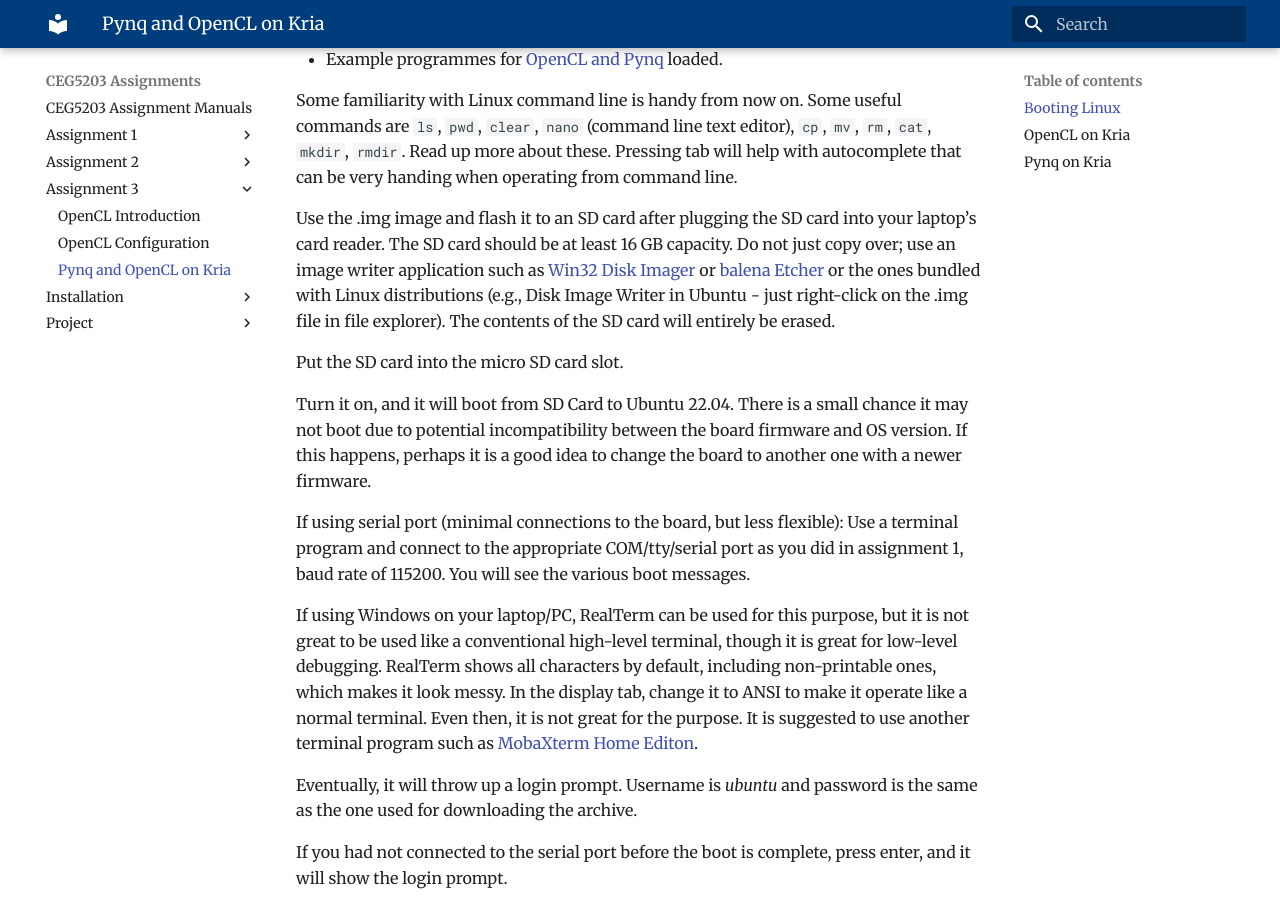
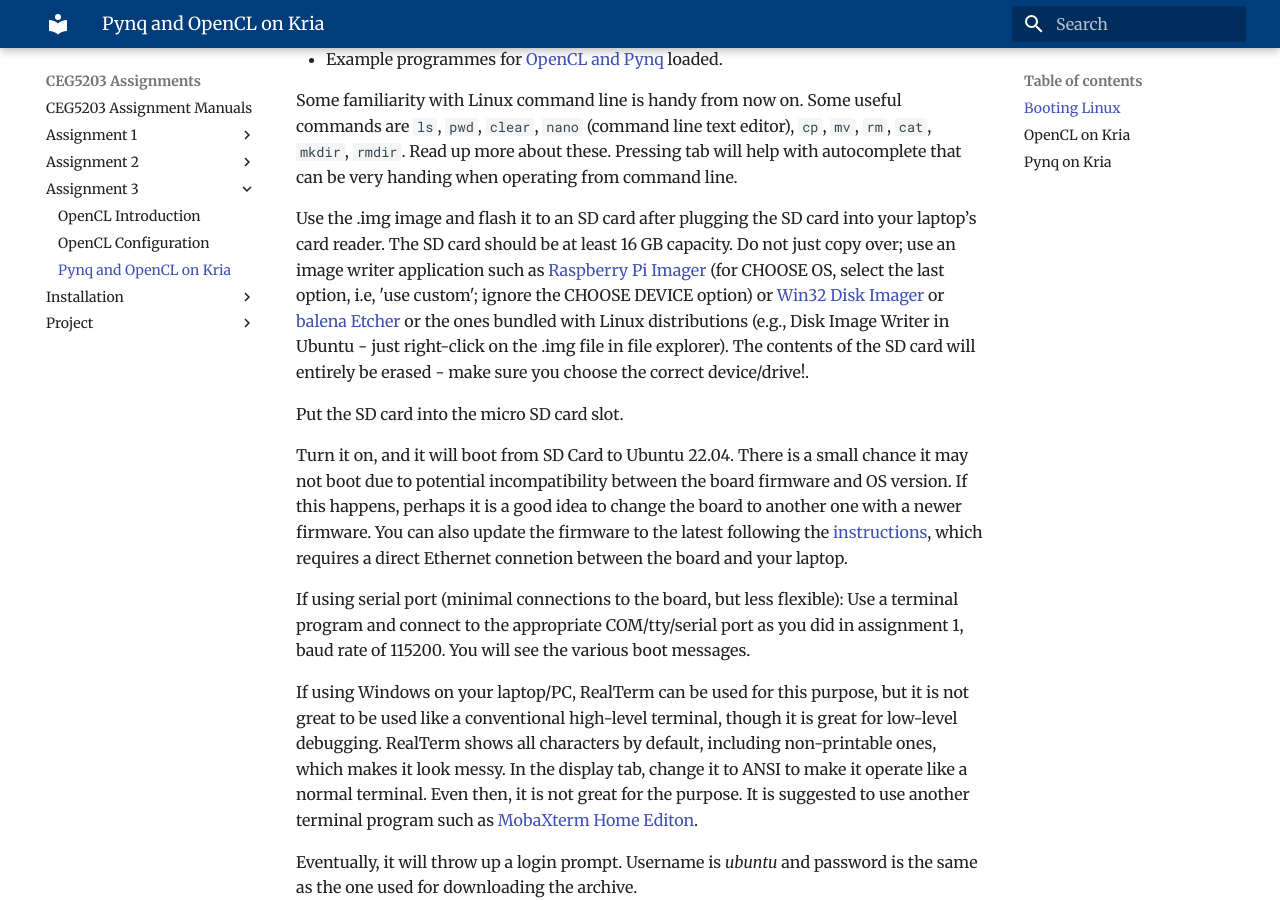
Before and after one commit to NUS-CEG5203/assignments, an MkDocs documentation site: the page built from docs/Assignment_3/3_Pynq_OpenCL_Kria.md, in a window 1280 px wide and 900 px high, scrolled down 781 px. Built offline with MkDocs 1.6.1 and Material for MkDocs 9.7.7, drawn with Linux system fonts in a browser that asks for light colours.

Commit message:
Update SD card flashing instructions to include Raspberry Pi Imager as an option

```diff
--- a/docs/Assignment_3/3_Pynq_OpenCL_Kria.md
+++ b/docs/Assignment_3/3_Pynq_OpenCL_Kria.md
@@ -26,11 +26,11 @@ It is the [official Kria Ubuntu 22.04 image](https://ubuntu.com/download/amd) mo
 Some familiarity with Linux command line is handy from now on. Some useful commands are
 `ls`, `pwd`, `clear`, `nano` (command line text editor), `cp`, `mv`, `rm`, `cat`, `mkdir`, `rmdir`. Read up more about these. Pressing tab will help with autocomplete that can be very handing when operating from command line.
 
-Use the .img image and flash it to an SD card after plugging the SD card into your laptop’s card reader. The SD card should be at least 16 GB capacity. Do not just copy over; use an image writer application such as [Win32 Disk Imager](https://win32diskimager.org/) or [balena Etcher](https://etcher.balena.io/) or the ones bundled with Linux distributions (e.g., Disk Image Writer in Ubuntu - just right-click on the .img file in file explorer). The contents of the SD card will entirely be erased.
+Use the .img image and flash it to an SD card after plugging the SD card into your laptop’s card reader. The SD card should be at least 16 GB capacity. Do not just copy over; use an image writer application such as [Raspberry Pi Imager](https://www.raspberrypi.com/software/) (for CHOOSE OS, select the last option, i.e, 'use custom'; ignore the CHOOSE DEVICE option) or [Win32 Disk Imager](https://win32diskimager.org/) or [balena Etcher](https://etcher.balena.io/) or the ones bundled with Linux distributions (e.g., Disk Image Writer in Ubuntu - just right-click on the .img file in file explorer). The contents of the SD card will entirely be erased - make sure you choose the correct device/drive!.
 
 Put the SD card into the micro SD card slot.
 
-Turn it on, and it will boot from SD Card to Ubuntu 22.04. There is a small chance it may not boot due to potential incompatibility between the board firmware and OS version. If this happens, perhaps it is a good idea to change the board to another one with a newer firmware.
+Turn it on, and it will boot from SD Card to Ubuntu 22.04. There is a small chance it may not boot due to potential incompatibility between the board firmware and OS version. If this happens, perhaps it is a good idea to change the board to another one with a newer firmware. You can also update the firmware to the latest following the [instructions](https://xilinx-wiki.atlassian.net/wiki/spaces/A/pages/3020685316/Kria+SOM+Boot+Firmware+Update), which requires a direct Ethernet connetion between the board and your laptop.
 
 If using serial port (minimal connections to the board, but less flexible):
 Use a terminal program and connect to the appropriate COM/tty/serial port as you did in assignment 1, baud rate of 115200. You will see the various boot messages.
```
